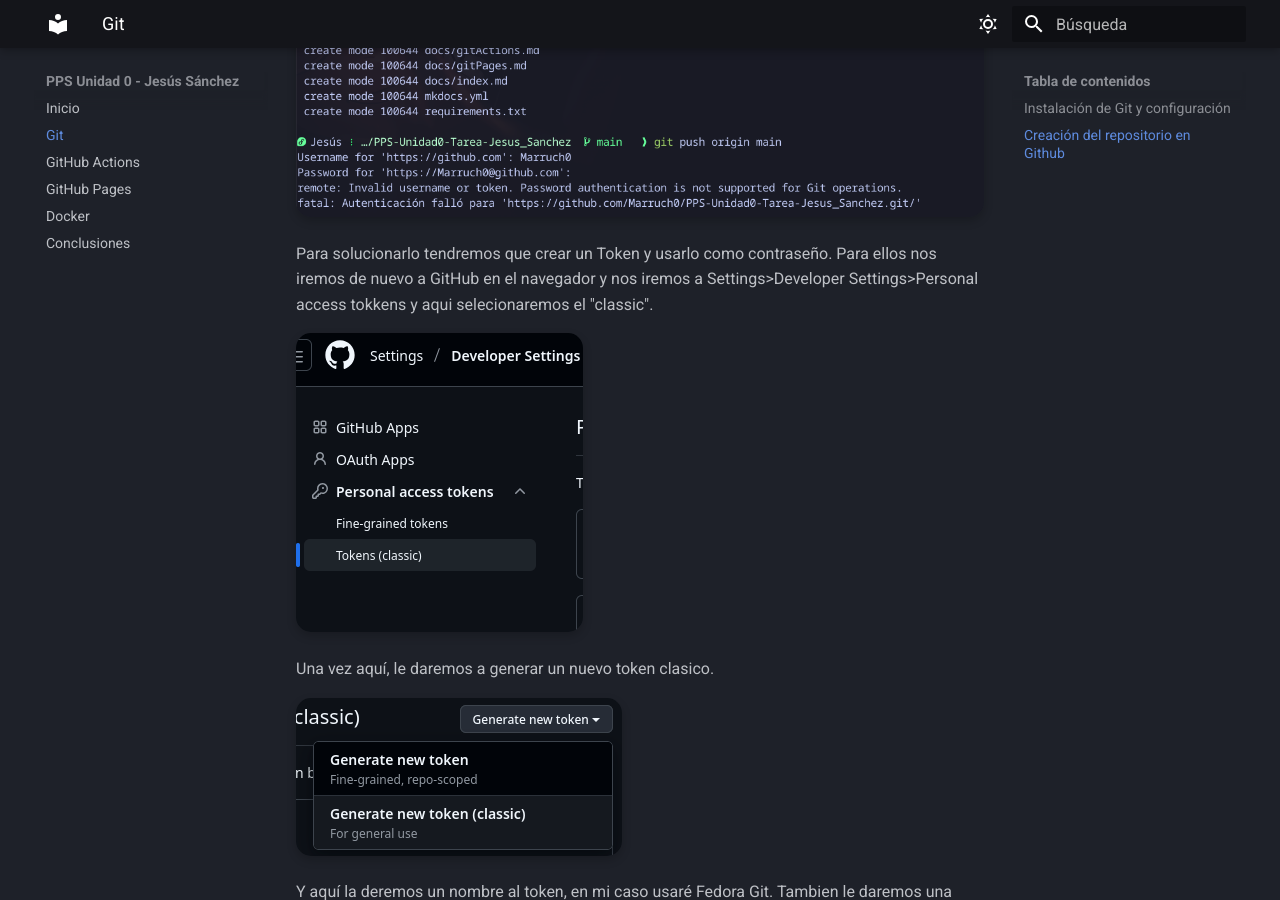
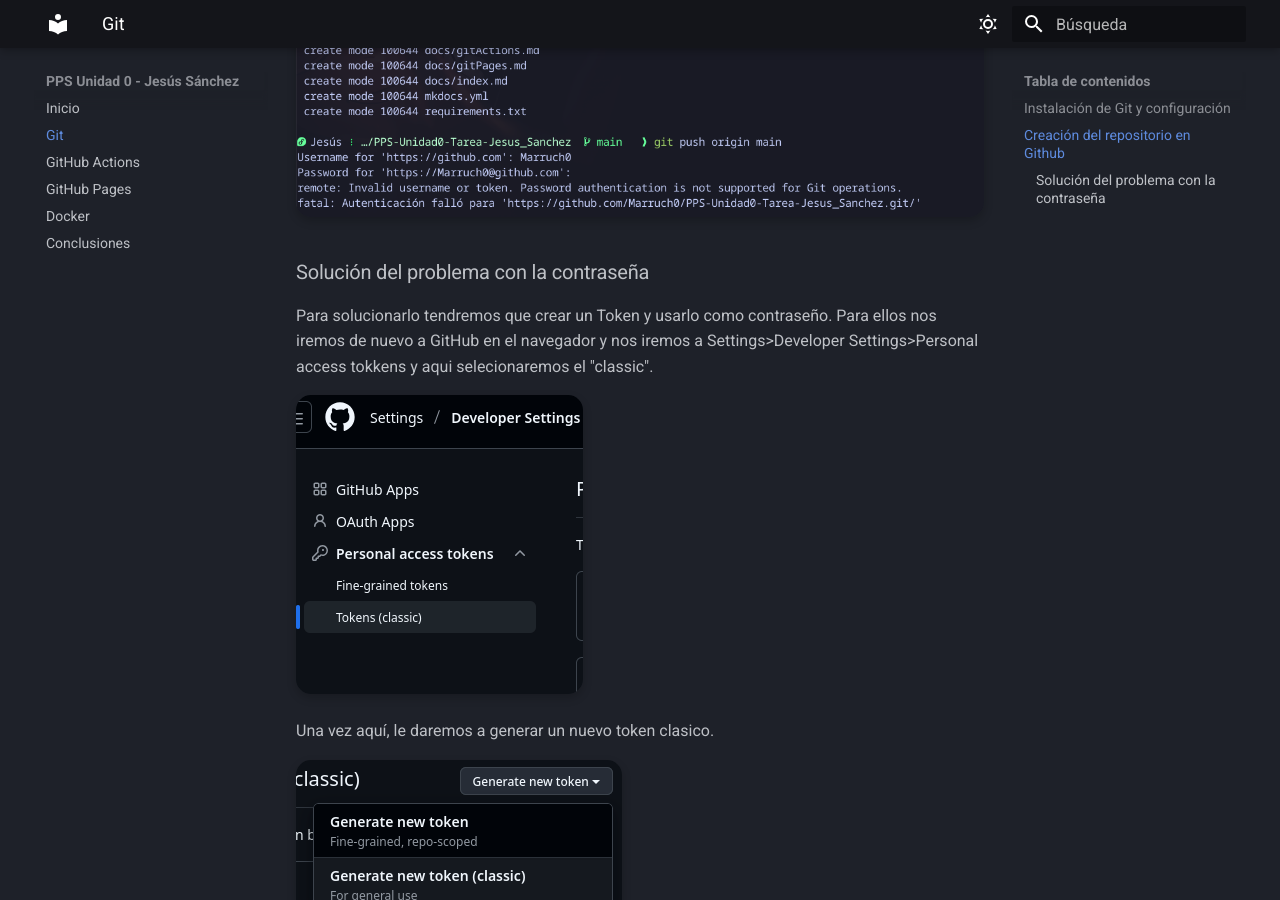
Before and after one commit to Marruch0/PPS-Unidad0-Tarea-Jesus_Sanchez, an MkDocs documentation site: the page built from docs/git.md, in a window 1280 px wide and 900 px high, scrolled down 3374 px. Built offline with MkDocs 1.6.1 and Material for MkDocs 9.7.7, drawn with Linux system fonts in a browser that asks for light colours.

Commit message:
Añadido en git.md

```diff
--- a/docs/git.md
+++ b/docs/git.md
@@ -47,6 +47,8 @@
 
 ![Error password](imagenes/primerpushError.png)
 
+### Solución del problema con la contraseña
+
 Para solucionarlo tendremos que crear un Token y usarlo como contraseño. Para ellos nos iremos de nuevo a GitHub en el navegador y nos iremos a Settings>Developer Settings>Personal access tokkens y aqui selecionaremos el "classic".
 
 ![Token classic](imagenes/token1.png)
```
